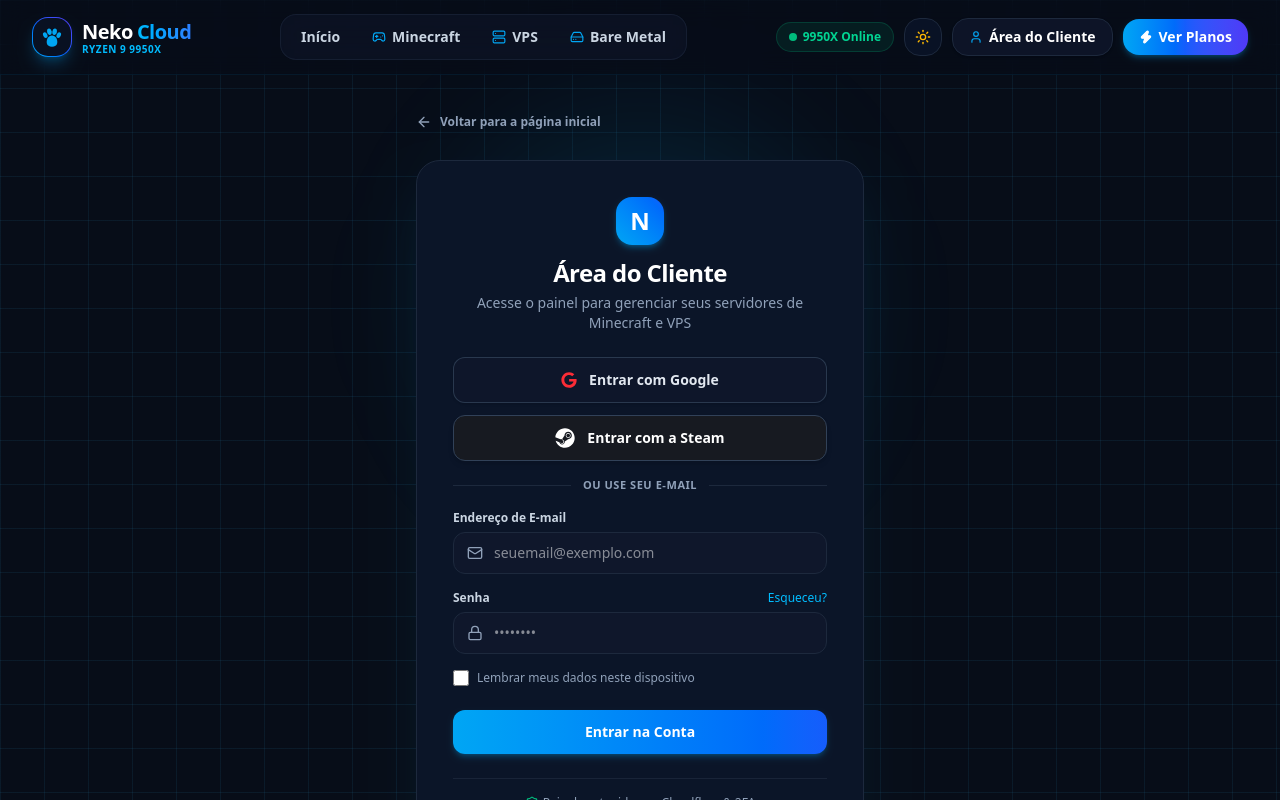
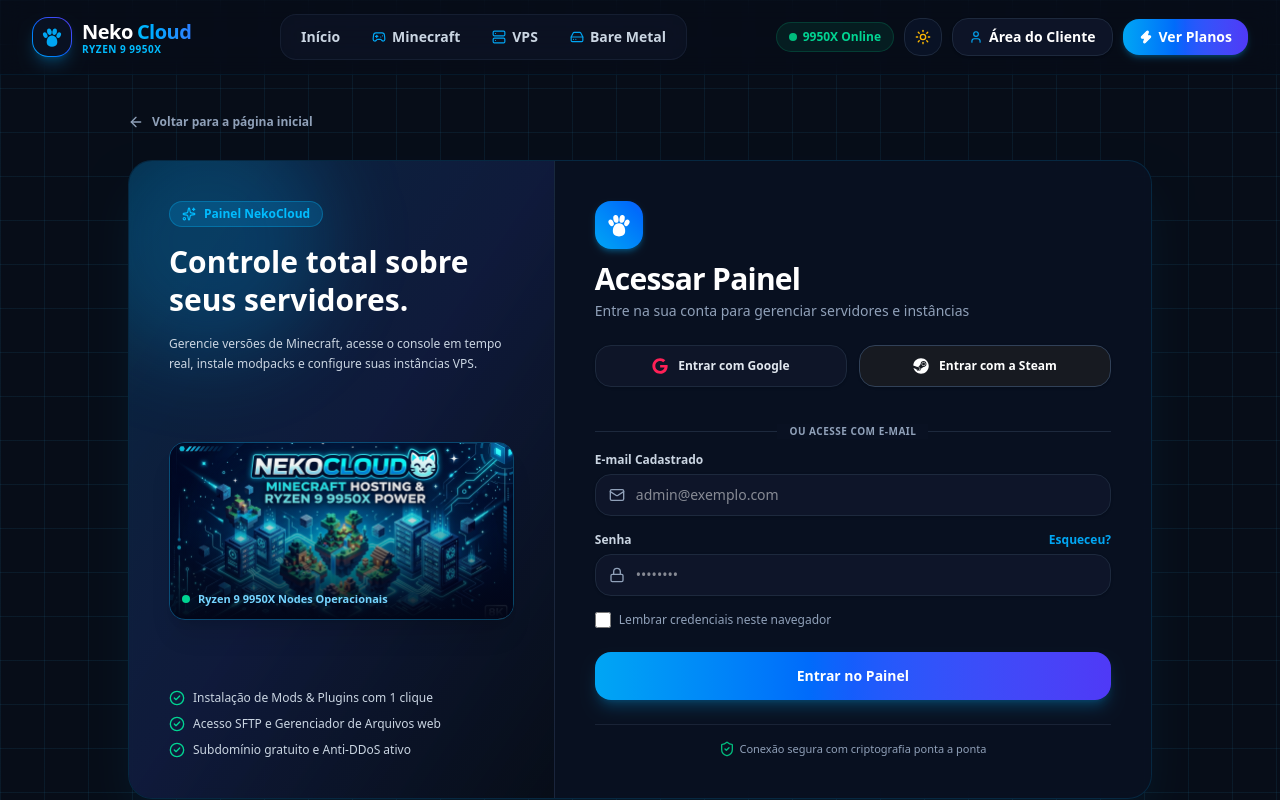
Before and after one commit to LukeX404/NekoCloudV2, a Next.js app: page /login in a window 1280 px wide. Shown: the top 800 px of the page. Built offline with nearby package versions, Linux system fonts and the light colour scheme.

Commit message:
✨ feat: modernize login page with split-screen artwork and paw branding

```diff
--- a/src/app/login/LoginView.tsx
+++ b/src/app/login/LoginView.tsx
@@ -1,10 +1,11 @@
 "use client";
 
 import React, { useState } from "react";
+import Image from "next/image";
 import Link from "next/link";
 import { Navbar, Footer } from "@/components";
 import { FaSteam, FaGoogle } from "react-icons/fa";
-import { Lock, Mail, ArrowLeft, ShieldCheck, AlertCircle } from "lucide-react";
+import { Lock, Mail, ArrowLeft, ShieldCheck, AlertCircle, Sparkles, Server, CheckCircle2 } from "lucide-react";
 
 export default function LoginView() {
   const [email, setEmail] = useState("");
@@ -13,12 +14,12 @@
 
   const handleDemoSubmit = (e: React.FormEvent) => {
     e.preventDefault();
-    setDemoNotice("Login demonstrativo: Sistema de autenticação desativado na landing page.");
+    setDemoNotice("Demonstração: Autenticação desativada na landing page.");
     setTimeout(() => setDemoNotice(null), 4000);
   };
 
   const handleSocialLogin = (provider: "Google" | "Steam") => {
-    setDemoNotice(`Login social com ${provider} em modo demonstração.`);
+    setDemoNotice(`Autenticação com ${provider} em modo demonstração.`);
     setTimeout(() => setDemoNotice(null), 4000);
   };
 
@@ -26,71 +27,127 @@
     <div className="min-h-screen flex flex-col bg-white dark:bg-[#070d18] text-slate-900 dark:text-slate-100 transition-colors duration-300">
       <Navbar />
 
-      <main className="flex-1 flex items-center justify-center pt-28 pb-16 px-4 bg-grid-pattern relative">
-        <div className="absolute top-1/3 left-1/2 -translate-x-1/2 -translate-y-1/2 w-96 h-96 bg-sky-500/15 dark:bg-sky-500/10 rounded-full blur-3xl pointer-events-none" />
+      <main className="flex-1 flex items-center justify-center pt-28 pb-16 px-4 sm:px-6 lg:px-8 bg-grid-pattern relative overflow-hidden">
+        <div className="absolute top-1/4 left-1/3 w-[500px] h-[500px] bg-sky-500/15 rounded-full blur-[100px] pointer-events-none -z-10" />
+        <div className="absolute bottom-10 right-10 w-[400px] h-[400px] bg-indigo-500/10 rounded-full blur-[90px] pointer-events-none -z-10" />
 
-        <div className="relative w-full max-w-md mx-auto">
+        <div className="w-full max-w-5xl mx-auto">
           <div className="mb-6">
             <Link
               href="/"
-              className="inline-flex items-center gap-2 text-xs font-semibold text-slate-500 hover:text-sky-600 dark:text-slate-400 dark:hover:text-sky-400 transition-colors"
+              className="inline-flex items-center gap-2 text-xs font-bold text-slate-500 hover:text-sky-500 dark:text-slate-400 dark:hover:text-sky-400 transition-colors"
             >
               <ArrowLeft className="w-4 h-4" />
               <span>Voltar para a página inicial</span>
             </Link>
           </div>
 
-          <div className="rounded-3xl bg-white dark:bg-[#0b1528] border border-slate-200 dark:border-slate-800 shadow-2xl shadow-sky-500/10 p-7 sm:p-9 relative overflow-hidden">
-            <div className="text-center mb-6">
-              <div className="w-12 h-12 rounded-2xl bg-gradient-to-tr from-sky-500 to-blue-600 flex items-center justify-center text-white mx-auto shadow-md shadow-sky-500/30 mb-3">
-                <span className="font-black text-2xl">N</span>
+          <div className="rounded-3xl bg-white/90 dark:bg-[#091122]/90 border border-slate-200 dark:border-sky-950/80 shadow-2xl shadow-sky-500/10 overflow-hidden backdrop-blur-xl grid grid-cols-1 lg:grid-cols-12">
+            <div className="hidden lg:flex lg:col-span-5 relative p-10 flex-col justify-between bg-gradient-to-br from-sky-900/40 via-blue-950/50 to-[#070d18] border-r border-slate-200/50 dark:border-slate-800/80 overflow-hidden">
+              <div className="absolute -top-10 -left-10 w-60 h-60 bg-sky-500/20 rounded-full blur-2xl pointer-events-none" />
+
+              <div className="relative z-10 space-y-4">
+                <div className="inline-flex items-center gap-2 px-3 py-1 rounded-full text-xs font-bold bg-sky-500/20 text-sky-400 border border-sky-400/30">
+                  <Sparkles className="w-3.5 h-3.5" />
+                  <span>Painel NekoCloud</span>
                 </div>
-              <h1 className="text-2xl font-black text-slate-900 dark:text-white tracking-tight">
-                Área do Cliente
+                <h3 className="text-3xl font-black text-white leading-tight">
+                  Controle total sobre seus servidores.
+                </h3>
+                <p className="text-xs text-slate-300 leading-relaxed">
+                  Gerencie versões de Minecraft, acesse o console em tempo real, instale modpacks e configure suas instâncias VPS.
+                </p>
+              </div>
+
+              <div className="relative z-10 my-6 rounded-2xl overflow-hidden border border-sky-400/30 shadow-xl group">
+                <Image
+                  src="/og-image.jpg"
+                  alt="NekoCloud Panel Artwork"
+                  width={400}
+                  height={220}
+                  className="w-full h-44 object-cover group-hover:scale-105 transition-transform duration-500"
+                />
+                <div className="absolute inset-0 bg-gradient-to-t from-slate-950 via-slate-950/20 to-transparent flex items-end p-3">
+                  <div className="flex items-center gap-2 text-[11px] text-sky-300 font-bold">
+                    <span className="w-2 h-2 rounded-full bg-emerald-400 animate-pulse"></span>
+                    Ryzen 9 9950X Nodes Operacionais
+                  </div>
+                </div>
+              </div>
+
+              <div className="relative z-10 space-y-2.5 text-xs text-slate-300">
+                <div className="flex items-center gap-2">
+                  <CheckCircle2 className="w-4 h-4 text-emerald-400 flex-shrink-0" />
+                  <span>Instalação de Mods &amp; Plugins com 1 clique</span>
+                </div>
+                <div className="flex items-center gap-2">
+                  <CheckCircle2 className="w-4 h-4 text-emerald-400 flex-shrink-0" />
+                  <span>Acesso SFTP e Gerenciador de Arquivos web</span>
+                </div>
+                <div className="flex items-center gap-2">
+                  <CheckCircle2 className="w-4 h-4 text-emerald-400 flex-shrink-0" />
+                  <span>Subdomínio gratuito e Anti-DDoS ativo</span>
+                </div>
+              </div>
+            </div>
+
+            <div className="lg:col-span-7 p-7 sm:p-10 flex flex-col justify-center">
+              <div className="text-center sm:text-left mb-6">
+                <div className="w-12 h-12 rounded-2xl bg-gradient-to-tr from-sky-500 to-blue-600 flex items-center justify-center text-white mb-3 shadow-md shadow-sky-500/30">
+                  <svg className="w-7 h-7 text-white" viewBox="0 0 64 64" fill="currentColor">
+                    <path d="M32 28 C22 28 17 38 18 48 C19 55 25 58 32 58 C39 58 45 55 46 48 C47 38 42 28 32 28 Z" />
+                    <ellipse cx="14" cy="27" rx="5.5" ry="8" transform="rotate(-25 14 27)" />
+                    <ellipse cx="25" cy="18" rx="6" ry="9" transform="rotate(-10 25 18)" />
+                    <ellipse cx="39" cy="18" rx="6" ry="9" transform="rotate(10 39 18)" />
+                    <ellipse cx="50" cy="27" rx="5.5" ry="8" transform="rotate(25 50 27)" />
+                  </svg>
+                </div>
+                <h1 className="text-2xl sm:text-3xl font-black text-slate-900 dark:text-white tracking-tight">
+                  Acessar Painel
                 </h1>
                 <p className="mt-1 text-xs sm:text-sm text-slate-500 dark:text-slate-400">
-                Acesse o painel para gerenciar seus servidores de Minecraft e VPS
+                  Entre na sua conta para gerenciar servidores e instâncias
                 </p>
               </div>
 
               {demoNotice && (
-              <div className="mb-5 p-3 rounded-xl bg-sky-500/10 border border-sky-500/20 text-xs font-medium text-sky-700 dark:text-sky-300 flex items-center gap-2 animate-in fade-in duration-200">
+                <div className="mb-5 p-3.5 rounded-2xl bg-sky-500/10 border border-sky-500/30 text-xs font-bold text-sky-600 dark:text-sky-300 flex items-center gap-2 animate-in fade-in duration-200">
                   <AlertCircle className="w-4 h-4 text-sky-500 flex-shrink-0" />
                   <span>{demoNotice}</span>
                 </div>
               )}
 
-            <div className="space-y-3 mb-6">
+              <div className="grid grid-cols-1 sm:grid-cols-2 gap-3 mb-6">
                 <button
                   type="button"
                   onClick={() => handleSocialLogin("Google")}
-                className="w-full py-3 px-4 rounded-xl border border-slate-200 dark:border-slate-700/80 bg-white dark:bg-slate-900/80 hover:bg-slate-50 dark:hover:bg-slate-800/90 text-slate-700 dark:text-slate-200 font-semibold text-sm transition-all flex items-center justify-center gap-3 shadow-sm hover:scale-[1.01]"
+                  className="py-3 px-4 rounded-2xl border border-slate-200 dark:border-slate-800 bg-white dark:bg-slate-900/80 hover:bg-slate-50 dark:hover:bg-slate-800 text-slate-700 dark:text-slate-200 font-bold text-xs transition-all flex items-center justify-center gap-2.5 shadow-sm hover:scale-[1.02]"
                 >
-                <FaGoogle className="w-4 h-4 text-red-500" />
+                  <FaGoogle className="w-4 h-4 text-rose-500" />
                   <span>Entrar com Google</span>
                 </button>
 
                 <button
                   type="button"
                   onClick={() => handleSocialLogin("Steam")}
-                className="w-full py-3 px-4 rounded-xl bg-[#171a21] hover:bg-[#1b2838] text-white font-semibold text-sm border border-slate-700 transition-all flex items-center justify-center gap-3 shadow-md hover:scale-[1.01]"
+                  className="py-3 px-4 rounded-2xl bg-[#171a21] hover:bg-[#1b2838] text-white font-bold text-xs border border-slate-700 transition-all flex items-center justify-center gap-2.5 shadow-sm hover:scale-[1.02]"
                 >
-                <FaSteam className="w-5 h-5 text-white" />
+                  <FaSteam className="w-4 h-4 text-white" />
                   <span>Entrar com a Steam</span>
                 </button>
               </div>
 
-            <div className="relative flex items-center justify-center my-6">
+              <div className="relative flex items-center justify-center my-5">
                 <div className="border-t border-slate-200 dark:border-slate-800 w-full" />
-              <span className="bg-white dark:bg-[#0b1528] px-3 text-[11px] font-bold uppercase tracking-wider text-slate-400 absolute">
-                Ou use seu e-mail
+                <span className="bg-white dark:bg-[#091122] px-3 text-[10px] font-black uppercase tracking-wider text-slate-400 absolute">
+                  Ou acesse com e-mail
                 </span>
               </div>
 
               <form onSubmit={handleDemoSubmit} className="space-y-4">
                 <div>
-                <label className="block text-xs font-semibold text-slate-700 dark:text-slate-300 mb-1.5">
-                  Endereço de E-mail
+                  <label className="block text-xs font-bold text-slate-700 dark:text-slate-300 mb-1.5">
+                    E-mail Cadastrado
                   </label>
                   <div className="relative">
                     <div className="absolute inset-y-0 left-0 pl-3.5 flex items-center pointer-events-none text-slate-400">
@@ -99,23 +156,23 @@
                     <input
                       type="email"
                       required
-                    placeholder="seuemail@exemplo.com"
+                      placeholder="admin@exemplo.com"
                       value={email}
                       onChange={(e) => setEmail(e.target.value)}
-                    className="w-full pl-10 pr-4 py-2.5 rounded-xl border border-slate-200 dark:border-slate-800 bg-white dark:bg-slate-900 text-sm text-slate-900 dark:text-white focus:outline-none focus:border-sky-500 dark:focus:border-sky-400"
+                      className="w-full pl-10 pr-4 py-2.5 rounded-2xl border border-slate-200 dark:border-slate-800 bg-white dark:bg-slate-900/90 text-xs sm:text-sm text-slate-900 dark:text-white focus:outline-none focus:border-sky-500 shadow-sm"
                     />
                   </div>
                 </div>
 
                 <div>
                   <div className="flex items-center justify-between mb-1.5">
-                  <label className="text-xs font-semibold text-slate-700 dark:text-slate-300">
+                    <label className="text-xs font-bold text-slate-700 dark:text-slate-300">
                       Senha
                     </label>
                     <button
                       type="button"
-                    onClick={() => setDemoNotice("Recuperação de senha desativada no modo demonstração.")}
-                    className="text-xs text-sky-600 dark:text-sky-400 hover:underline"
+                      onClick={() => setDemoNotice("Recuperação desativada no modo demonstração.")}
+                      className="text-xs text-sky-500 font-semibold hover:underline"
                     >
                       Esqueceu?
                     </button>
@@ -130,7 +187,7 @@
                       placeholder="••••••••"
                       value={password}
                       onChange={(e) => setPassword(e.target.value)}
-                    className="w-full pl-10 pr-4 py-2.5 rounded-xl border border-slate-200 dark:border-slate-800 bg-white dark:bg-slate-900 text-sm text-slate-900 dark:text-white focus:outline-none focus:border-sky-500 dark:focus:border-sky-400"
+                      className="w-full pl-10 pr-4 py-2.5 rounded-2xl border border-slate-200 dark:border-slate-800 bg-white dark:bg-slate-900/90 text-xs sm:text-sm text-slate-900 dark:text-white focus:outline-none focus:border-sky-500 shadow-sm"
                     />
                   </div>
                 </div>
@@ -141,24 +198,25 @@
                     type="checkbox"
                     className="w-4 h-4 rounded text-sky-600 focus:ring-sky-500 border-slate-300"
                   />
-                <label htmlFor="remember" className="ml-2 text-xs text-slate-600 dark:text-slate-400">
-                  Lembrar meus dados neste dispositivo
+                  <label htmlFor="remember" className="ml-2 text-xs font-medium text-slate-600 dark:text-slate-400">
+                    Lembrar credenciais neste navegador
                   </label>
                 </div>
 
                 <button
                   type="submit"
-                className="w-full py-3 px-4 rounded-xl text-sm font-bold text-white bg-gradient-to-r from-sky-500 to-blue-600 hover:from-sky-600 hover:to-blue-700 shadow-md shadow-sky-500/25 hover:shadow-sky-500/35 transition-all mt-2 active:scale-95"
+                  className="w-full py-3.5 px-4 rounded-2xl text-xs sm:text-sm font-bold text-white bg-gradient-to-r from-sky-500 via-blue-600 to-indigo-600 hover:from-sky-600 hover:to-indigo-700 shadow-lg shadow-sky-500/25 hover:shadow-sky-500/40 transition-all mt-2 active:scale-95"
                 >
-                Entrar na Conta
+                  Entrar no Painel
                 </button>
               </form>
 
               <div className="mt-6 pt-4 border-t border-slate-100 dark:border-slate-800/80 text-center">
-              <span className="text-xs text-slate-500 dark:text-slate-400 flex items-center justify-center gap-1">
-                <ShieldCheck className="w-3.5 h-3.5 text-emerald-500" />
-                Painel protegido por Cloudflare &amp; 2FA
+                <span className="text-[11px] text-slate-500 dark:text-slate-400 flex items-center justify-center gap-1 font-medium">
+                  <ShieldCheck className="w-4 h-4 text-emerald-500" />
+                  Conexão segura com criptografia ponta a ponta
                 </span>
+              </div>
             </div>
           </div>
         </div>
```
Lines whose indentation alone changed are shown as unchanged.
